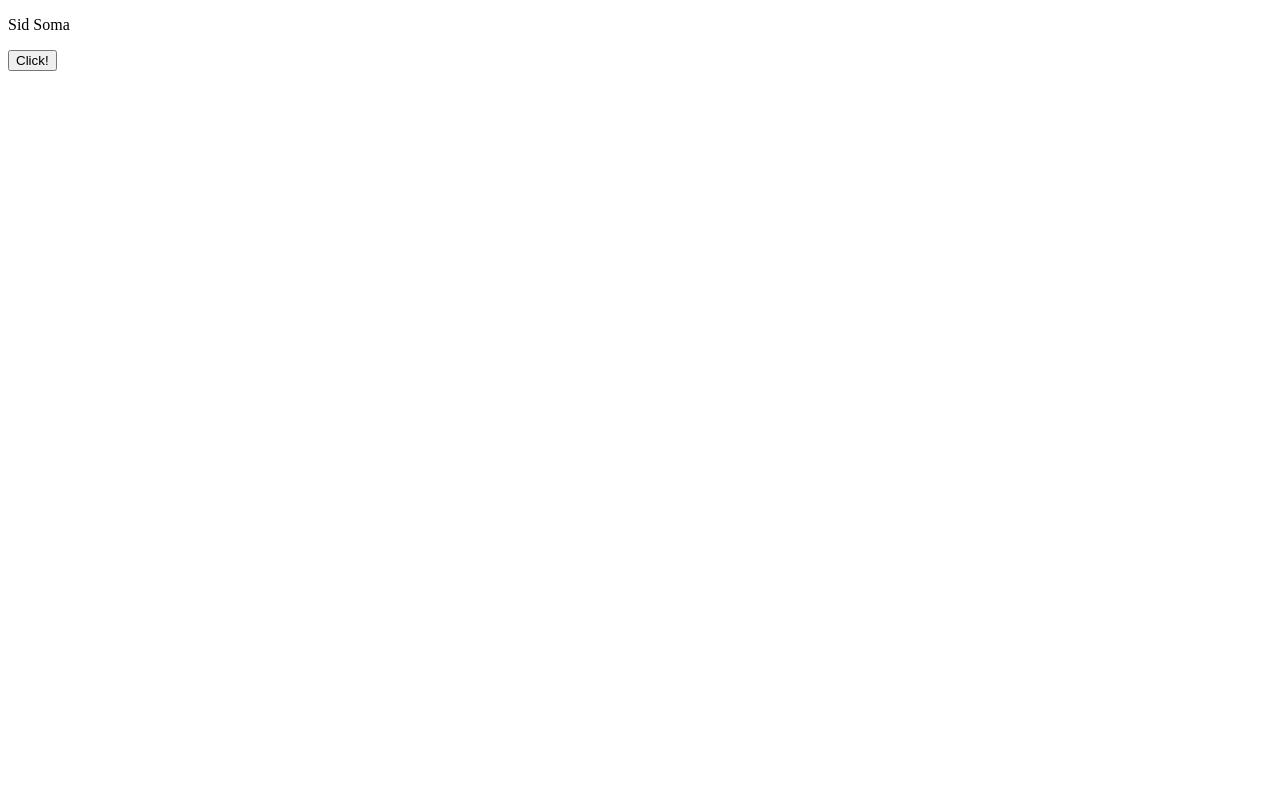
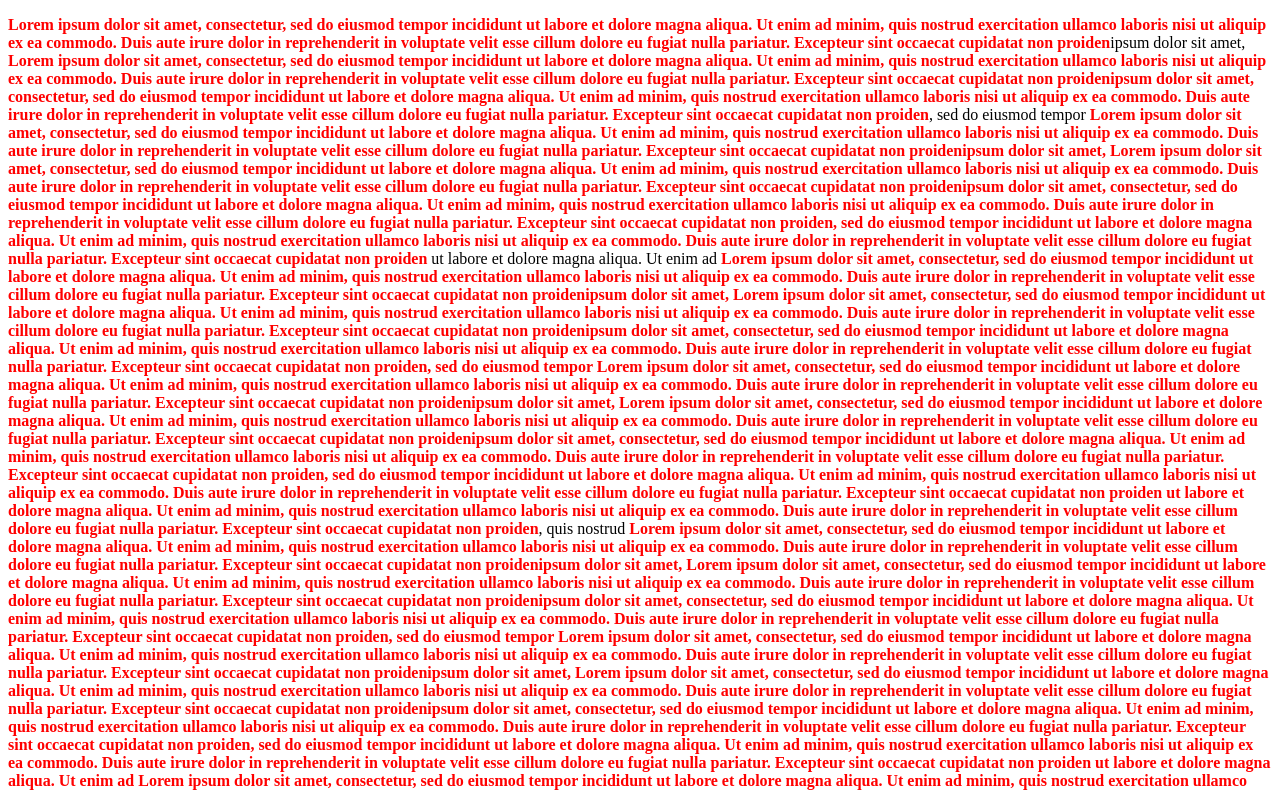
Before and after one commit to siddupals/my-project, a plain HTML site: page html/uppercase.html in a window 1280 px wide. Both pictures are taken after a click on the button "Click!". Shown: the top 791 px of the page. Drawn offline with Linux system fonts and the light colour scheme.

Commit message:
changes in files

```diff
--- a/html/uppercase.html
+++ b/html/uppercase.html
@@ -7,23 +7,46 @@
   <title>Document</title>
 </head>
 <body>
-  <p id="demo">lorem ipsum dolor sit amet, consectetur adipisicing elit, sed do eiusmod tempor incididunt ut labore et dolore magna aliqua. Ut enim ad minim veniam, quis nostrud exercitation ullamco laboris nisi ut aliquip ex ea commodo consequat. Duis aute irure dolor in reprehenderit in voluptate velit esse cillum dolore eu fugiat nulla pariatur. Excepteur sint occaecat cupidatat non proiden</p>
-  <button type="button" onclick="myFunction()">Click!</button>
+  <p id="do"><strong>lorem </strong>ipsum dolor sit amet, <strong>consectetur</strong>, sed do eiusmod tempor <strong>incididunt</strong> ut labore et dolore magna aliqua. Ut enim ad <strong>minim</strong>, quis nostrud <strong>exercitation</strong> ullamco laboris nisi ut aliquip ex ea <strong>commodo</strong>. Duis aute irure dolor in reprehenderit in voluptate velit esse cillum dolore eu fugiat nulla pariatur. Excepteur sint occaecat cupidatat non proiden</p>
+  <button type="button" onclick="upper_case()">Click!</button>
+  <p id="output"></p>
   <script type="text/javascript">
-function name(nme)
+function upper_case()
 {
-  var bag=nme.split(' ');
-  var gang=[];
-  for (var i = 0; i < bag.length; i++)
-  {
-    gang.push(bag[i].charAt(0).toUpperCase()+bag[i].slice(1));
+  function bad() {
+    var pal=document.getElementsByTagName("strong");
+    // console.log(pal);
+    for (var i = 0; i<pal.length; i++) {
+      pal[i].style.color="red";
+    }
+    return pal;
+    // console.log(pal);
   }
-  return gang.join(' ');
+  var bag = bad();
+  // console.log(upper(bag[0].innerText));
+  for(var i = 0; i<bag.length; i++) {
+    bag[i].innerText = upper(document.getElementById('do').innerText);
+  }
+
+  var text = document.getElementById('do').innerText;
+  console.log(text);
+
+  function upper(str) {
+    return str.charAt(0).toUpperCase() + str.slice(1);
+  }
+
+  // var bar=bag.split(" ");
+  // console.log(bar);
+  // var bar=document.getElementById("do").innerHTML.split(" ");
+  // console.log(bar);
+  // var gang=[];
+  // for (var i = 0; i < bar.length; i++)
+  // {
+  //   gang.push(bar[i].charAt(0).toUpperCase()+bar[i].slice(1));
+  // }
+  // document.write(gang.join(' '));
+
 }
-function myFunction()
-     {
-      document.getElementById("demo").innerHTML=name("sid soma");
-    }
 </script>
 </body>
 </html>
```
